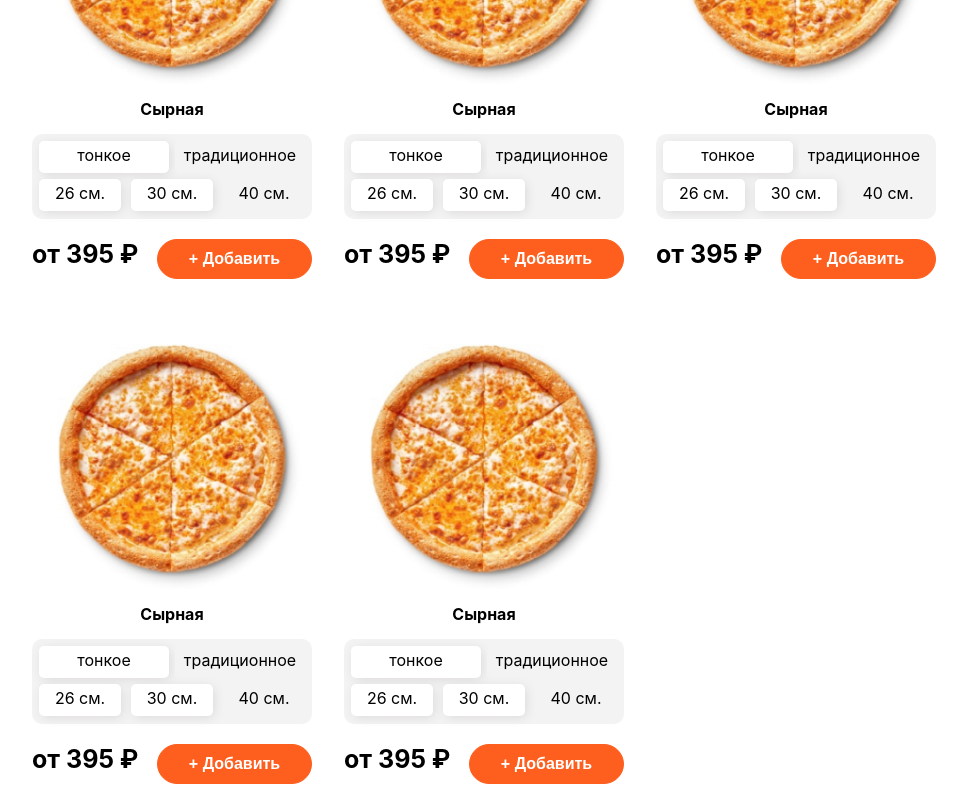
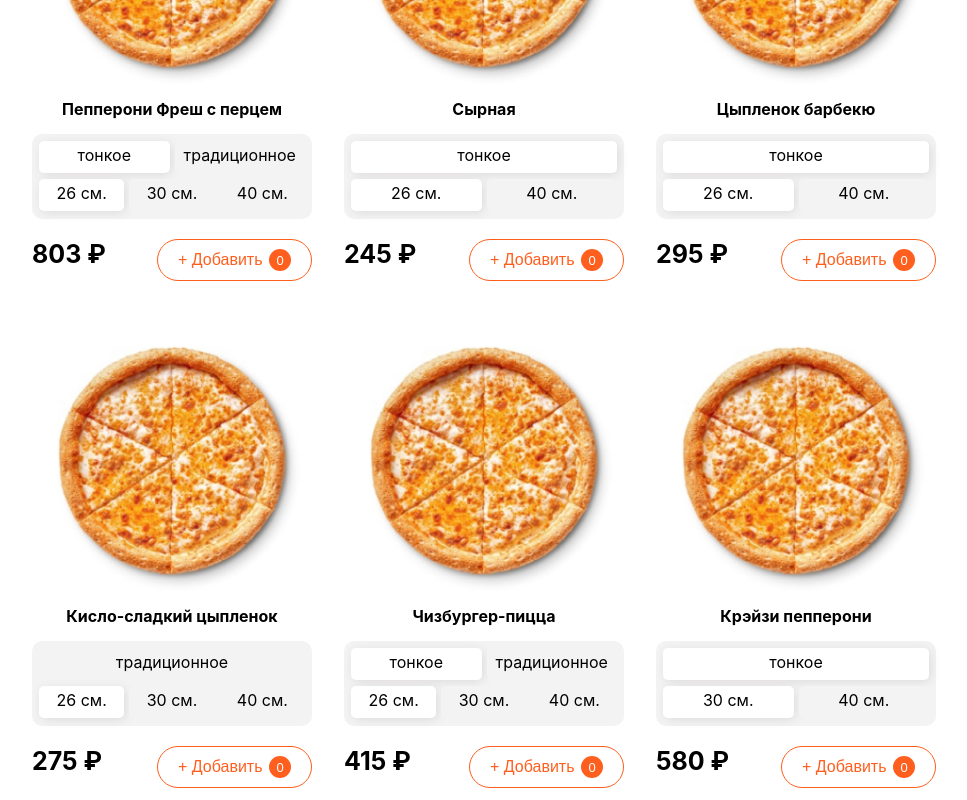
Before and after one commit to Nuraria/remaster-pizza, a React (Create React App) app: page / in a window 1280 px wide. Shown: the part 540-1340 px from the top of the page, without its empty margins (30-997 px from the left). Built offline with nearby package versions, Linux system fonts and the light colour scheme.

Commit message:
Отображение фильтрации и категорий.

```diff
--- a/src/App.js
+++ b/src/App.js
@@ -1,6 +1,8 @@
 import Header from "./components/Header/Header.jsx";
 import Filter from "./components/Filter/Filter.jsx";
 import Card from "./components/Cart/Card.jsx";
+
+import pizzas from "./assets/pizzas.json";
 
 function App() {
   return (
@@ -11,11 +13,17 @@ function App() {
         <div className="insaid">
           <Filter />
           <div className="card_content">
-            <Card />
-            <Card />
-            <Card />
-            <Card />
-            <Card />
+            {pizzas.map((pizzaObj) => (
+              <Card
+              key={pizzaObj.id}
+              {...pizzaObj}
+                // title={pizzaObj.title}
+                // price={pizzaObj.price}
+                // key={pizzaObj.id}
+                // sizes={pizzaObj.sizes}
+                // types={pizzaObj.types}
+              />
+            ))}
           </div>
         </div>
       </div>
--- /dev/null
+++ b/src/assets/pizzas.json
@@ -0,0 +1,165 @@
+[
+    {
+      "id": 0,
+      "imageUrl": "https://dodopizza.azureedge.net/static/Img/Products/f035c7f46c0844069722f2bb3ee9f113_584x584.jpeg",
+      "title": "Пепперони Фреш с перцем",
+      "types": [
+        0,
+        1
+      ],
+      "sizes": [
+        26,
+        30,
+        40
+      ],
+      "price": 803,
+      "category": 0,
+      "rating": 4
+    },
+    {
+      "id": 1,
+      "imageUrl": "https://dodopizza.azureedge.net/static/Img/Products/Pizza/ru-RU/2ffc31bb-132c-4c99-b894-53f7107a1441.jpg",
+      "title": "Сырная",
+      "types": [
+        0
+      ],
+      "sizes": [
+        26,
+        40
+      ],
+      "price": 245,
+      "category": 2,
+      "rating": 6
+    },
+    {
+      "id": 2,
+      "imageUrl": "https://dodopizza.azureedge.net/static/Img/Products/Pizza/ru-RU/6652fec1-04df-49d8-8744-232f1032c44b.jpg",
+      "title": "Цыпленок барбекю",
+      "types": [
+        0
+      ],
+      "sizes": [
+        26,
+        40
+      ],
+      "price": 295,
+      "category": 1,
+      "rating": 4
+    },
+    {
+      "id": 3,
+      "imageUrl": "https://dodopizza.azureedge.net/static/Img/Products/Pizza/ru-RU/af553bf5-3887-4501-b88e-8f0f55229429.jpg",
+      "title": "Кисло-сладкий цыпленок",
+      "types": [
+        1
+      ],
+      "sizes": [
+        26,
+        30,
+        40
+      ],
+      "price": 275,
+      "category": 2,
+      "rating": 2
+    },
+    {
+      "id": 4,
+      "imageUrl": "https://dodopizza.azureedge.net/static/Img/Products/Pizza/ru-RU/b750f576-4a83-48e6-a283-5a8efb68c35d.jpg",
+      "title": "Чизбургер-пицца",
+      "types": [
+        0,
+        1
+      ],
+      "sizes": [
+        26,
+        30,
+        40
+      ],
+      "price": 415,
+      "category": 3,
+      "rating": 8
+    },
+    {
+      "id": 5,
+      "imageUrl": "https://dodopizza.azureedge.net/static/Img/Products/Pizza/ru-RU/1e1a6e80-b3ba-4a44-b6b9-beae5b1fbf27.jpg",
+      "title": "Крэйзи пепперони",
+      "types": [
+        0
+      ],
+      "sizes": [
+        30,
+        40
+      ],
+      "price": 580,
+      "category": 2,
+      "rating": 2
+    },
+    {
+      "id": 6,
+      "imageUrl": "https://dodopizza.azureedge.net/static/Img/Products/Pizza/ru-RU/d2e337e9-e07a-4199-9cc1-501cc44cb8f8.jpg",
+      "title": "Пепперони",
+      "types": [
+        0,
+        1
+      ],
+      "sizes": [
+        26,
+        30,
+        40
+      ],
+      "price": 675,
+      "category": 1,
+      "rating": 9
+    },
+    {
+      "id": 7,
+      "imageUrl": "https://dodopizza.azureedge.net/static/Img/Products/Pizza/ru-RU/d48003cd-902c-420d-9f28-92d9dc5f73b4.jpg",
+      "title": "Маргарита",
+      "types": [
+        0,
+        1
+      ],
+      "sizes": [
+        26,
+        30,
+        40
+      ],
+      "price": 450,
+      "category": 4,
+      "rating": 10
+    },
+    {
+      "id": 8,
+      "imageUrl": "https://dodopizza.azureedge.net/static/Img/Products/Pizza/ru-RU/ec29465e-606b-4a04-a03e-da3940d37e0e.jpg",
+      "title": "Четыре сезона",
+      "types": [
+        0,
+        1
+      ],
+      "sizes": [
+        26,
+        30,
+        40
+      ],
+      "price": 395,
+      "category": 5,
+      "rating": 10
+    },
+    {
+      "id": 9,
+      "imageUrl": "https://dodopizza.azureedge.net/static/Img/Products/Pizza/ru-RU/30367198-f3bd-44ed-9314-6f717960da07.jpg",
+      "title": "Овощи и грибы 🌱",
+      "types": [
+        0,
+        1
+      ],
+      "sizes": [
+        26,
+        30,
+        40
+      ],
+      "price": 285,
+      "category": 5,
+      "rating": 7
+    }
+  ]
--- a/src/components/Cart/Card.jsx
+++ b/src/components/Cart/Card.jsx
@@ -1,30 +1,53 @@
-import React from "react";
+import { useState } from "react";
 import "./Card.scss";
 
 import PIZZA from "../../img/chees.jpg";
 
-const Cart = () => {
+const Cart = ({ title, price, sizes, types }) => {
+  const [count, setCount] = useState(0);
+  const typeNames = ["тонкое", "традиционное"];
+  const [activeType, setActiveTypes] = useState(0);
+  const [activeSize, setActiveSize] = useState(0);
+
   return (
     <div className="card">
       <img width={260} src={PIZZA} alt="pizza_img" />
-      <h4>Сырная</h4>
+      <h4>{title}</h4>
       <div className="description">
         <div className="option">
-          <span>тонкое</span>
-          <span className="unact">традиционное</span>
+          {types.map((type) => (
+            <span
+              className={activeType === type ? "" : "unact"}
+              onClick={() => setActiveTypes(type)}
+              key={type}
+            >
+              {typeNames[type]}
+            </span>
+          ))}
+          {/* <span>тонкое</span>
+          <span className="unact">традиционное</span> */}
         </div>
         <div className="option2">
-          <span>26 см.</span>
+          {sizes.map((size, index) => (
+            <span
+              className={activeSize === index ? "" : "unact"}
+              onClick={() => setActiveSize(index)}
+              key={index}
+            >
+              {size} см.
+            </span>
+          ))}
+          {/* <span>26 см.</span>
           <span>30 см.</span>
-          <span className="unact">40 см.</span>
+          <span className="unact">40 см.</span> */}
         </div>
       </div>
       <div className="bottom_pannel">
-        <div className="cena">от 395 ₽</div>
-        <button className="active_button">
+        <div className="cena">{price} ₽</div>
+        <button className="active_button" onClick={() => setCount(count + 1)}>
           + Добавить
           <div className="circle">
-            <span></span>
+            <span>{count}</span>
           </div>
         </button>
       </div>
--- a/src/components/Cart/Card.scss
+++ b/src/components/Cart/Card.scss
@@ -24,15 +24,17 @@ width: 280px;
             justify-content: space-between;
             padding: 7px 7px 3px 7px;
             text-align: center;
+            gap: 0 5px;
 
             span, .unact{
                 cursor: pointer;
-                width: 130px;
+                width: 100%;
                 height: 32px;
                 border-radius: 5px;
                 background-color: #ffffff;
                 box-shadow: 2px 2px 12px -2px #d6d3d3;
                 padding-top: 3.5px;
+
             }
 
             .unact{
@@ -46,10 +48,11 @@ width: 280px;
             justify-content: space-between;
             padding: 3px 7px 3px 7px;
             text-align: center;
+            gap: 0 5px;
 
             span, .unact{
                 cursor: pointer;
-                width: 82px;
+                width: 100%;
                 height: 32px;
                 border-radius: 5px;
                 background-color: #ffffff;
@@ -75,7 +78,7 @@ width: 280px;
             font-weight: bold;
         }
 
-        .active_button{
+        .unactive_button{
             cursor: pointer;
             width: 155px;
             height: 40px;
@@ -87,7 +90,7 @@ width: 280px;
             font-weight: bold;
         }
 
-        .unactive_button{
+        .active_button{
             display: flex;
             align-items: center;
             justify-content: space-between;
@@ -107,7 +110,8 @@ width: 280px;
                 background-color: var(--pizza-Color);
                 border-radius: 50%;
                 color: #FFFFFF;
-                padding-top: 2px;
+                padding-top: 4px;
+                font-size: 13px;
             }
         }
     }
--- a/src/components/Filter/Filter.jsx
+++ b/src/components/Filter/Filter.jsx
@@ -2,27 +2,70 @@ import React from "react";
 import "./Filter.scss";
 import ARROW from "../../assets/svg/Vector.svg";
 
-import PopUp from "../PopUp/PopUp";
+// import PopUp from "../PopUp/PopUp";
 
 const Filter = () => {
+  const [category, setCategory] = React.useState(0);
+  const categories = [
+    "Все",
+    "Мясные",
+    "Вегетарианская",
+    "Гриль",
+    "Острые",
+    "Закрытые",
+  ];
+  const [open, setOpen] = React.useState(false);
+  console.log(open);
+  const sort = ["популярности", "по цене", "по алфавиту"];
+  const [sortCategory, setSortCategory] = React.useState(0);
+  const closePopUp = (index) => {
+    setSortCategory(index);
+    setOpen(false);
+  };
+
   return (
     <>
       <div className="filter">
         <div className="filter_bubble_container">
+          {categories.map((name, index) => (
+            <div
+              key={index}
+              onClick={() => setCategory(index)}
+              className={
+                category === index ? "filter_bubble_active" : "filter_bubble"
+              }
+            >
+              {name}
+            </div>
+          ))}
+          {/*
           <div className="filter_bubble_active">Все</div>
           <div className="filter_bubble">Мясные</div>
           <div className="filter_bubble">Вегетарианская</div>
           <div className="filter_bubble">Гриль</div>
           <div className="filter_bubble">Острые</div>
-          <div className="filter_bubble">Закрытые</div>
+          <div className="filter_bubble">Закрытые</div> */}
         </div>
 
         <div className="sort_by">
           <img src={ARROW} alt="arrow" />
           <p>
-            Сортировка по: <span>популярности</span>
+            Сортировка по:
+            <span onClick={() => setOpen(!open)}> {sort[sortCategory]}</span>
           </p>
-          <PopUp />
+          {open && (
+            <div className="PopUp">
+              {sort.map((sortItem, index) => (
+                <span
+                  onClick={() => closePopUp(index)}
+                  className={sortCategory === index ? "active" : ""}
+                  key={index}
+                >
+                  {sortItem}
+                </span>
+              ))}
+            </div>
+          )}
         </div>
       </div>
       <h1>Все пиццы</h1>
--- a/src/components/Filter/Filter.scss
+++ b/src/components/Filter/Filter.scss
@@ -11,6 +11,7 @@
         gap: 10px;
 
         .filter_bubble_active{
+            cursor: pointer;
             background-color: #282828;
             color: #fff;
             padding: 15px;
@@ -20,6 +21,7 @@
         }
 
         .filter_bubble{
+            cursor: pointer;
             background-color: #F9F9F9;
             color: #2C2C2C;
             padding: 15px;
@@ -31,6 +33,8 @@
 
     .sort_by{
         display: flex;
+        cursor: pointer;
+
         img{
             margin-right: 7px;
         }
@@ -47,6 +51,39 @@
             }
     }
 
+    .PopUp{
+        display: flex;
+        flex-direction: column;
+        overflow: hidden;
+        justify-content: space-between;
+        width: 132px;
+        height: 136px;
+        background-color: #ffffff;
+        box-shadow: 3px 3px 19px 2px #d6d3d389;
+        position: absolute;
+        border-radius: 10px;
+        margin-top: 40px;
+        margin-left: 120px;
+        z-index: 100;
+        align-items: center;
+        font-size: 14px;
+
+        span, .active{
+            cursor: pointer;
+            display: flex;
+            align-items: center;
+            height: 50px;
+            width: 100%;
+            padding-left: 13px;
+        }
+        .active{
+            background-color: #FFF7F3;
+            color: var(--pizza-Color);
+            font-weight: bold;
+        }
+
+    }
+
     }
 }
 
```
Also changed, not shown: src/components/PopUp/PopUp.jsx (+10 -8 lines).
